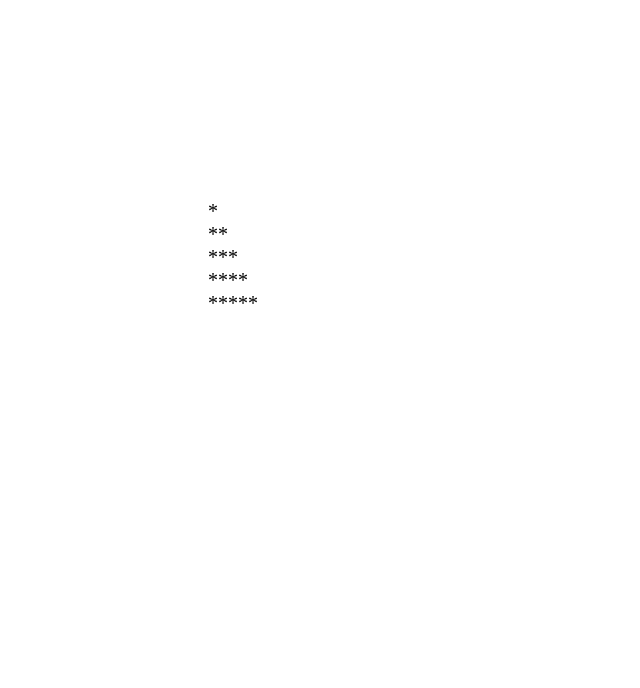
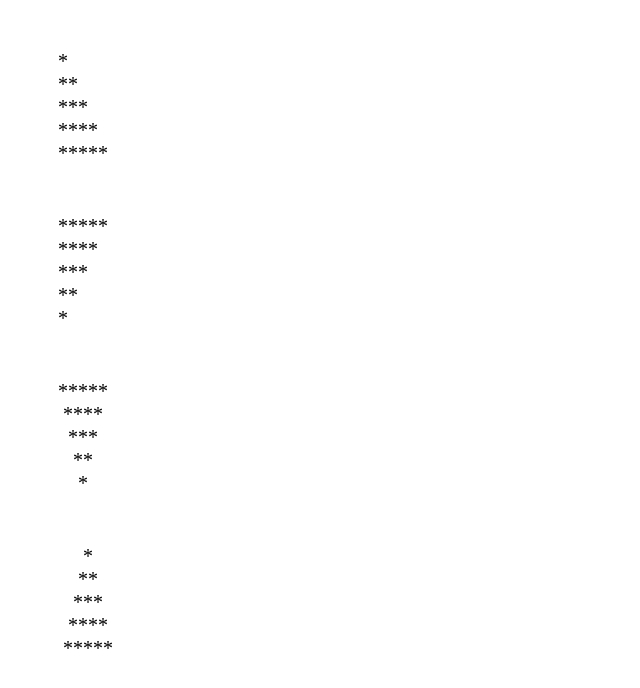
Before and after one commit to sebaek/20171122, a plain HTML site: page solution1.html in a window 1280 px wide. Shown: the whole page, without its empty margins (0-640 px from the left). Drawn offline with Linux system fonts and the light colour scheme.

Commit message:
starssss

```diff
--- a/solution1.html
+++ b/solution1.html
@@ -6,18 +6,26 @@
     <style>
         div {
             font-size: 20px;
-        margin: 200px;
+            margin: 50px;
         }
     </style>
 </head>
 
 <body>
-    <div id="result">
+    <div id="result1">
     </div>
 
+    <div id="result2">
+    </div>
+
+    <div id="result3">
+    </div>
+
+    <div id="result4"></div>
     <script>
+        // solution1
+        (function () {
             var i;
-
             var txt = "";
             for (i = 0; i < 5; i++) {
                 var j;
@@ -26,7 +34,61 @@
                 }
                 txt += "<br>";
             }
-        document.getElementById("result").innerHTML = txt;
+            document.getElementById("result1").innerHTML = txt;
+
+        })();
+
+        // solution2
+        (function () {
+            var i;
+            var txt = "";
+            for (i = 0; i < 5; i++) {
+                var j;
+                for (j = 0; j < 5 - i; j++) {
+                    txt += "*";
+                }
+                txt += "<br>";
+            }
+            document.getElementById("result2").innerHTML = txt;
+
+        })();
+
+        // solution3
+        (function () {
+            var i;
+            var txt = "";
+            for (i = 0; i < 5; i++) {
+                var j;
+                for (k = 0; k < i; k++) {
+                    txt += '&nbsp;';
+                }
+
+                for (j = 0; j < 5 - i; j++) {
+                    txt += "*";
+                }
+                txt += "<br>";
+            }
+            document.getElementById("result3").innerHTML = txt;
+
+        })();
+
+        // solution4
+        (function () {
+            var i;
+            var txt = "";
+            for (i = 0; i < 5; i++) {
+                var j;
+                for (k = 0; k <= 4 - i; k++) {
+                    txt += "&nbsp;";
+                }
+                for (j = 0; j <= i; j++) {
+                    txt += "*";
+                }
+                txt += "<br>";
+            }
+            document.getElementById("result4").innerHTML = txt;
+
+        })();
 
     </script>
 </body>
```
Lines whose indentation alone changed are shown as unchanged.
